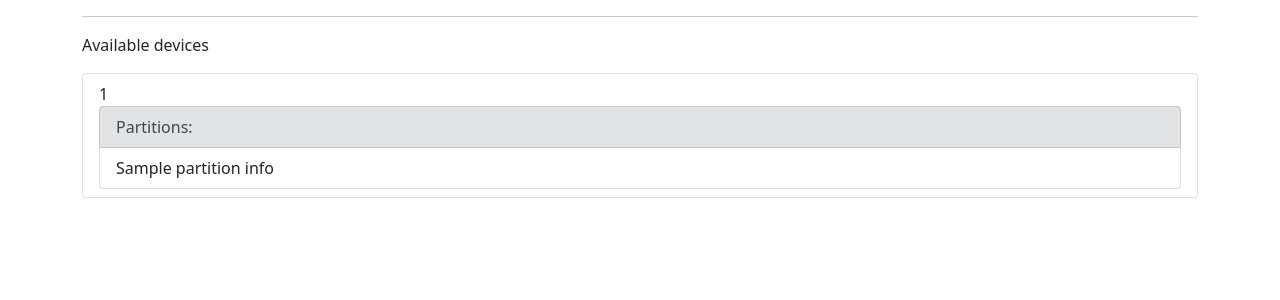
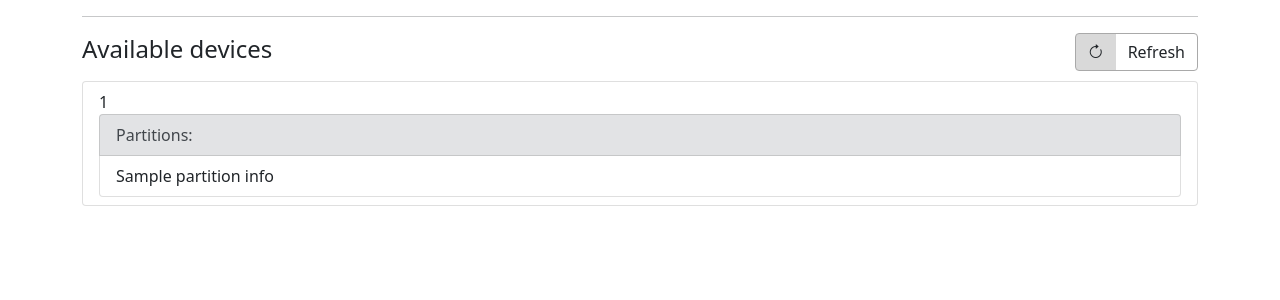
Before and after one commit to pawelptak/personal-data-extractor, a Flask app: template templates/index.html in a window 1280 px wide. Shown: the part 56-356 px from the top of the page. Run offline with Flask 2, Linux system fonts and the light colour scheme; the template is opened without the code that fills it: most values are stand-ins (such as "Sample title", 1, 10 or a date in 2020); some libraries are stand-ins or nearby versions.

Commit message:
add refresh button on main page

```diff
--- a/static/css/main.css
+++ b/static/css/main.css
@@ -1,3 +1,22 @@
 .title_header{
     margin-left: 30px;
 }
+
+.btn-label {
+	position: relative;
+	left: -12px;
+	display: inline-block;
+	padding: 6px 12px;
+	background: rgba(0, 0, 0, 0.15);
+	border-radius: 3px 0 0 3px;
+}
+
+.btn-labeled {
+	padding-top: 0;
+	padding-bottom: 0;
+	border: 1px solid darkgray;
+}
+
+.btn {
+	margin-bottom: 10px;
+}
--- a/templates/index.html
+++ b/templates/index.html
@@ -1,11 +1,21 @@
 {% extends 'base.html' %}
 
 {% block head %}
-
+<script type = "text/javascript">
+function refresh() {
+    location.reload();
+}
+</script>
 {% endblock %}
 
 {% block body %}
-<p>Available devices</p>
+<div class="d-flex align-items-center justify-content-between">
+    <h4 class="mb-3 me-3">Available devices</h4>
+    <button type="button" class="btn btn-labeled btn-default" aria-label="Left Align" onclick="refresh()">
+        <span class="btn-label"><i class="bi bi-arrow-clockwise"></i></span>Refresh</button>
+    </button>
+</div>
+
 <ul class="list-group">
     {% for item in data %}
     <li class="list-group-item list-group-item-action">{{ item[0] }}
```
